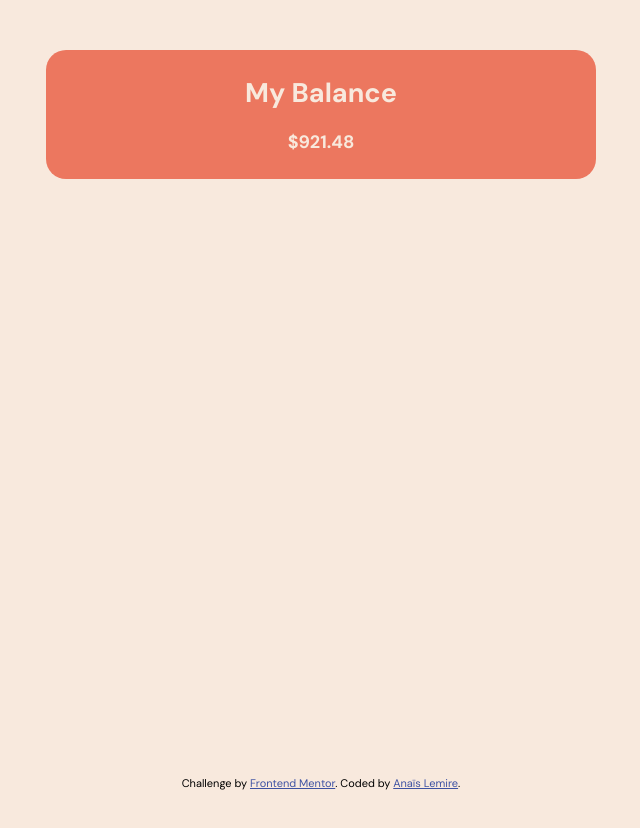
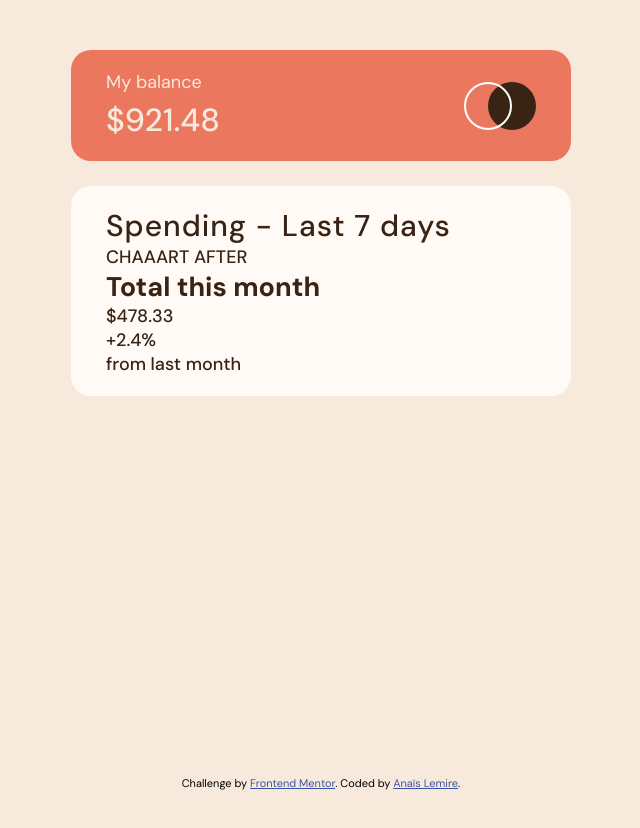
Before and after one commit to anaislcno/Expenses-Chart-Component, a React (Vite) app: page / in a window 1280 px wide. Shown: the top 828 px of the page, without its empty margins (319-959 px from the left). Built offline with nearby package versions, Linux system fonts and the light colour scheme.

Commit message:
add spending component and begin style

```diff
--- a/package.json
+++ b/package.json
@@ -10,6 +10,10 @@
     "preview": "vite preview"
   },
   "dependencies": {
+    "@emotion/react": "^11.11.1",
+    "@emotion/styled": "^11.11.0",
+    "@mui/material": "^5.14.17",
+    "@mui/x-charts": "^6.18.1",
     "react": "^18.2.0",
     "react-dom": "^18.2.0"
   },
--- a/src/App.tsx
+++ b/src/App.tsx
@@ -1,11 +1,13 @@
 import Attribution from "./components/Attribution/Attribution";
 import Balance from "./components/Balance/Balance";
+import Spending from "./components/Spending/Spending";
 
 function App() {
   return (
     <>
       <div className="container">
         <Balance />
+        <Spending />
         <Attribution />
       </div>
     </>
--- a/src/components/Balance/Balance.css
+++ b/src/components/Balance/Balance.css
@@ -9,13 +9,32 @@
 
 .balance {
   margin: 50px auto 0px auto;
-  padding: 25px 15px;
+  padding: 20px 35px;
   border-radius: 20px;
-  max-width: 550px;
+  max-width: 500px;
+  display: flex;
+  flex-direction: row;
+  align-items: center;
+  justify-content: space-between;
+  gap: 20px;
+  background-color: var(--soft-red);
+  color: var(--pale-orange);
+}
+
+.balance__container {
   display: flex;
   flex-direction: column;
-  align-items: center;
-  gap: 20px;
+  align-items: flex-start;
+  gap: 5px;
   background-color: var(--soft-red);
   color: var(--cream);
 }
+
+.balance__title {
+  font-size: 18px;
+  font-weight: 400;
+}
+
+.balance__p {
+  font-size: 32px;
+}
--- a/src/components/Balance/Balance.tsx
+++ b/src/components/Balance/Balance.tsx
@@ -1,10 +1,14 @@
 import "./Balance.css";
+import Logo from "./../../assets/images/logo.svg";
 
 const Balance = () => {
   return (
     <div className="balance">
-      <h2 className="balance__title">My Balance</h2>
-      <p className="balance__p">$921.48</p>
+      <div className="balance__container">
+        <h2 className="balance__title">My balance</h2>
+        <p className="balance__p">$921.48</p>
+      </div>
+      <img src={Logo} />
     </div>
   );
 };
--- /dev/null
+++ b/src/components/Chart/Chart.css
@@ -0,0 +1,2 @@
+.chart {
+}
--- /dev/null
+++ b/src/components/Chart/Chart.tsx
@@ -0,0 +1,7 @@
+import "./Chart.css";
+
+const Chart = () => {
+  return <div className="chart__container">CHAAART AFTER</div>;
+};
+
+export default Chart;
--- /dev/null
+++ b/src/components/Spending/Spending.css
@@ -0,0 +1,19 @@
+.spending {
+  margin: 25px auto 0px auto;
+  padding: 20px 35px;
+  border-radius: 20px;
+  max-width: 500px;
+  display: flex;
+  flex-direction: row;
+  align-items: center;
+  justify-content: space-between;
+  gap: 20px;
+  background-color: var(--pale-orange);
+  color: var(--dark-brown);
+}
+
+.spending__title {
+  font-size: 30px;
+  font-weight: 500;
+  letter-spacing: 1px;
+}
--- /dev/null
+++ b/src/components/Spending/Spending.tsx
@@ -0,0 +1,17 @@
+import "./Spending.css";
+import Chart from "../Chart/Chart";
+import Total from "../Total/Total";
+
+const Spending = () => {
+  return (
+    <div className="spending">
+      <div className="spending__container">
+        <h1 className="spending__title">Spending - Last 7 days</h1>
+        <Chart />
+        <Total />
+      </div>
+    </div>
+  );
+};
+
+export default Spending;
--- /dev/null
+++ b/src/components/Total/Total.tsx
@@ -0,0 +1,18 @@
+// import "./Total.css";
+
+const Total = () => {
+  return (
+    <div className="total">
+      <div className="">
+        <h2 className="">Total this month</h2>
+        <p className="total__text">$478.33</p>
+      </div>
+      <div className="">
+        <p className="total__text">+2.4%</p>
+        <p className="total__text">from last month</p>
+      </div>
+    </div>
+  );
+};
+
+export default Total;
--- a/src/index.css
+++ b/src/index.css
@@ -1,4 +1,4 @@
-@import url("https://fonts.googleapis.com/css2?family=DM+Sans:opsz,wght@9..40,300;9..40,400;9..40,700&display=swap");
+@import url("https://fonts.googleapis.com/css2?family=DM+Sans:opsz,wght@9..40,400;9..40,500;9..40,700&display=swap");
 
 :root {
   --dark-brown: hsl(25, 47%, 15%);
@@ -22,7 +22,7 @@ html {
 
 body {
   font-family: "DM Sans", sans-serif;
-  font-weight: 600;
+  font-weight: 500;
   color: black;
   background-color: var(--cream);
   font-size: 18px;
```
Also changed, not shown: src/components/Total/Total.css (added), 1 other file (tests, documents, lock files or other folders).
